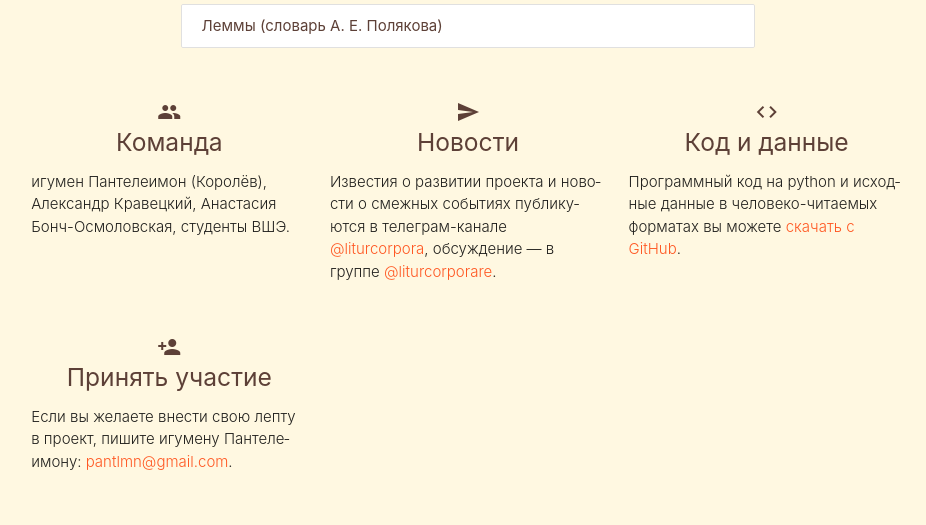
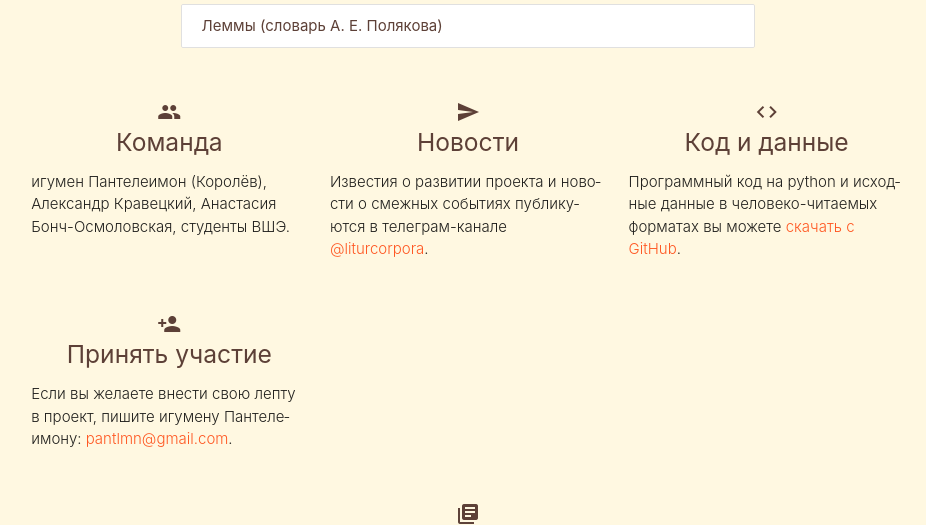
Before and after one commit to pantlmn/liturcorpora, a Django app: page / in a window 1280 px wide. Shown: the part 533-1058 px from the top of the page, without its empty margins (172-1098 px from the left). Run offline with Django 3.2, Linux system fonts and the light colour scheme.

Commit message:
чистка главной страницы

```diff
--- a/lc/rc_dic/templates/rc_dic/main_index.html
+++ b/lc/rc_dic/templates/rc_dic/main_index.html
@@ -71,8 +71,7 @@
 
           <p class="light">
             Известия о развитии проекта и новости о смежных событиях публикуются
-            в телеграм-канале <a target="_blank" class="deep-orange-text" href='https://t.me/liturcorpora'>@liturcorpora</a>,
-            обсуждение — в группе <a target="_blank" class="deep-orange-text" href='https://t.me/liturcorporare'>@liturcorporare</a>.
+            в телеграм-канале <a target="_blank" class="deep-orange-text" href='https://t.me/liturcorpora'>@liturcorpora</a>.
           </p>
       </div>
     </div>
```
